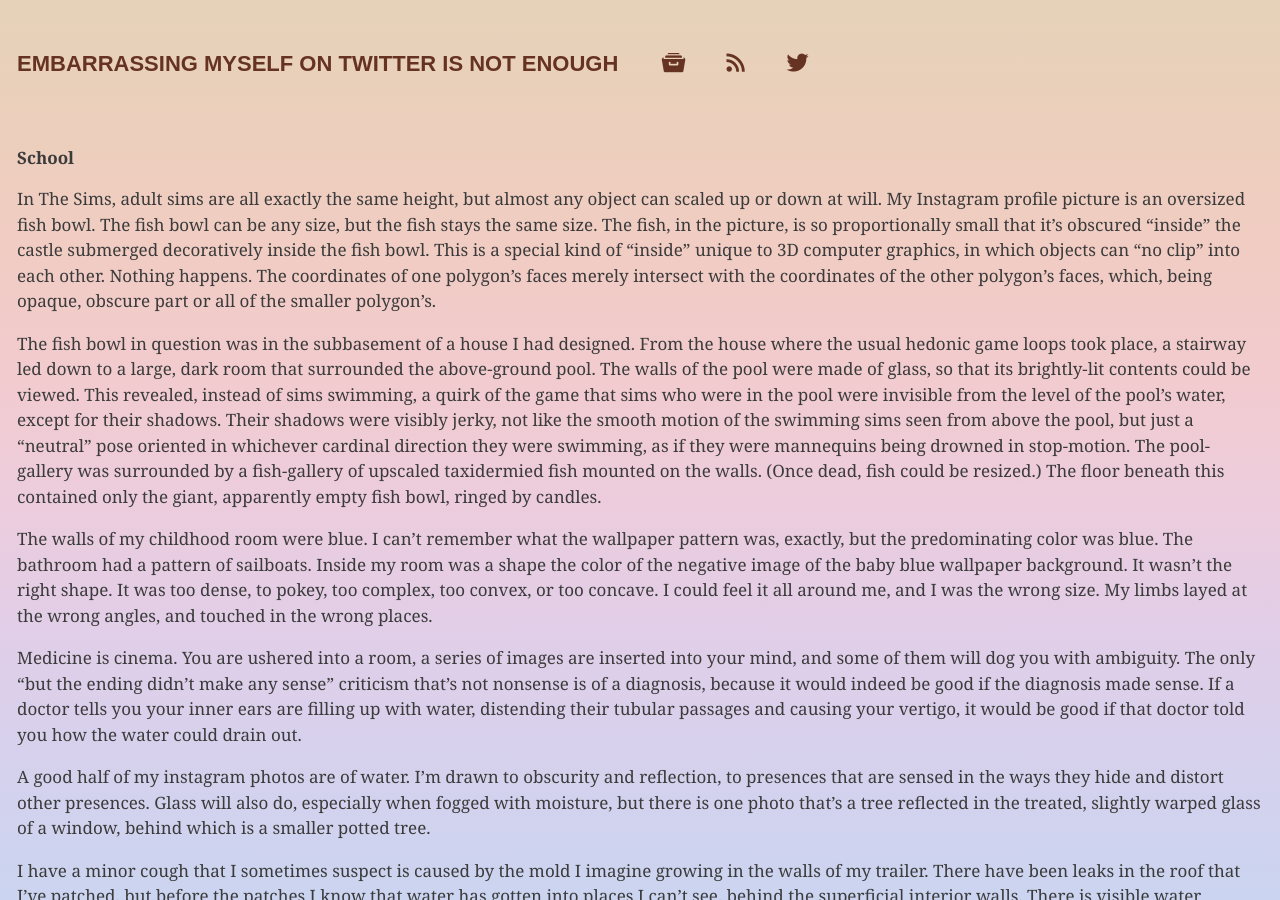
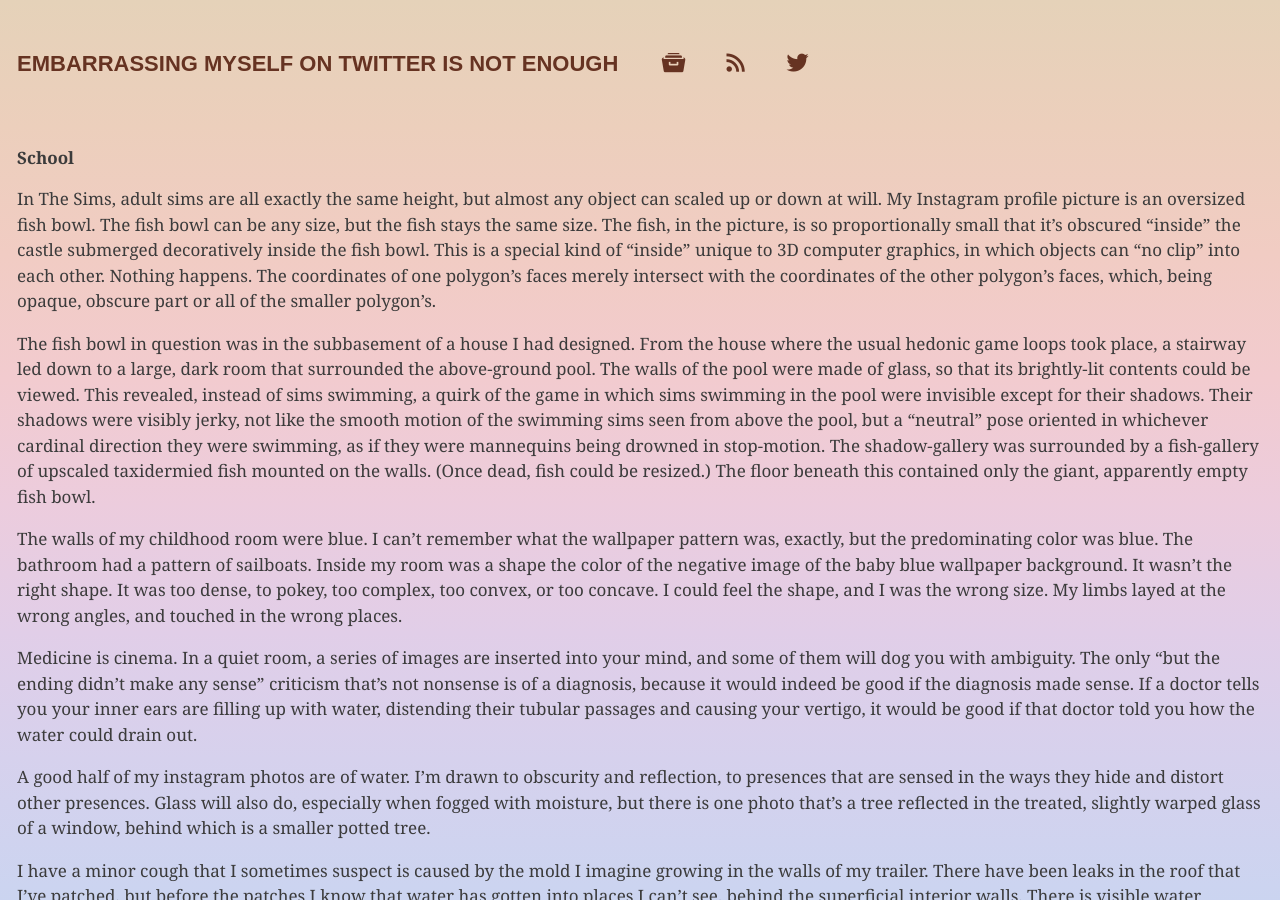
Before and after one commit to meanyhead/meanyhead.github.io, a Jekyll site: the page built from _posts/2022-1-28-school.md, in a window 1280 px wide and 900 px high. Built offline with Jekyll 4.4.1, drawn with Linux system fonts in a browser that asks for light colours; comment, search, counter and statistics services are not loaded; some of the changed text lies outside the part shown.

Commit message:
auto Sat 01/29/2022  11:28 PM

```diff
--- a/_posts/2022-1-28-school.md
+++ b/_posts/2022-1-28-school.md
@@ -4,15 +4,15 @@
 ---
 In The Sims, adult sims are all exactly the same height, but almost any object can scaled up or down at will. My Instagram profile picture is an oversized fish bowl. The fish bowl can be any size, but the fish stays the same size. The fish, in the picture, is so proportionally small that it's obscured "inside" the castle submerged decoratively inside the fish bowl. This is a special kind of "inside" unique to 3D computer graphics, in which objects can "no clip" into each other. Nothing happens. The coordinates of one polygon's faces merely intersect with the coordinates of the other polygon's faces, which, being opaque, obscure part or all of the smaller polygon's.
 
-The fish bowl in question was in the subbasement of a house I had designed. From the house where the usual hedonic game loops took place, a stairway led down to a large, dark room that surrounded the above-ground pool. The walls of the pool were made of glass, so that its brightly-lit contents could be viewed. This revealed, instead of sims swimming, a quirk of the game that sims who were in the pool were invisible from the level of the pool's water, except for their shadows. Their shadows were visibly jerky, not like the smooth motion of the swimming sims seen from above the pool, but just a "neutral" pose oriented in whichever cardinal direction they were swimming, as if they were mannequins being drowned in stop-motion. The pool-gallery was surrounded by a fish-gallery of upscaled taxidermied fish mounted on the walls. (Once dead, fish could be resized.) The floor beneath this contained only the giant, apparently empty fish bowl, ringed by candles.
+The fish bowl in question was in the subbasement of a house I had designed. From the house where the usual hedonic game loops took place, a stairway led down to a large, dark room that surrounded the above-ground pool. The walls of the pool were made of glass, so that its brightly-lit contents could be viewed. This revealed, instead of sims swimming, a quirk of the game in which sims swimming in the pool were invisible except for their shadows. Their shadows were visibly jerky, not like the smooth motion of the swimming sims seen from above the pool, but a "neutral" pose oriented in whichever cardinal direction they were swimming, as if they were mannequins being drowned in stop-motion. The shadow-gallery was surrounded by a fish-gallery of upscaled taxidermied fish mounted on the walls. (Once dead, fish could be resized.) The floor beneath this contained only the giant, apparently empty fish bowl.
 
-The walls of my childhood room were blue. I can't remember what the wallpaper pattern was, exactly, but the predominating color was blue. The bathroom had a pattern of sailboats. Inside my room was a shape the color of the negative image of the baby blue wallpaper background. It wasn't the right shape. It was too dense, to pokey, too complex, too convex, or too concave. I could feel it all around me, and I was the wrong size. My limbs layed at the wrong angles, and touched in the wrong places.
+The walls of my childhood room were blue. I can't remember what the wallpaper pattern was, exactly, but the predominating color was blue. The bathroom had a pattern of sailboats. Inside my room was a shape the color of the negative image of the baby blue wallpaper background. It wasn't the right shape. It was too dense, to pokey, too complex, too convex, or too concave. I could feel the shape, and I was the wrong size. My limbs layed at the wrong angles, and touched in the wrong places.
 
-Medicine is cinema. You are ushered into a room, a series of images are inserted into your mind, and some of them will dog you with ambiguity. The only "but the ending didn't make any sense" criticism that's not nonsense is of a diagnosis, because it would indeed be good if the diagnosis made sense. If a doctor tells you your inner ears are filling up with water, distending their tubular passages and causing your vertigo, it would be good if that doctor told you how the water could drain out.
+Medicine is cinema. In a quiet room, a series of images are inserted into your mind, and some of them will dog you with ambiguity. The only "but the ending didn't make any sense" criticism that's not nonsense is of a diagnosis, because it would indeed be good if the diagnosis made sense. If a doctor tells you your inner ears are filling up with water, distending their tubular passages and causing your vertigo, it would be good if that doctor told you how the water could drain out.
 
 A good half of my instagram photos are of water. I'm drawn to obscurity and reflection, to presences that are sensed in the ways they hide and distort other presences. Glass will also do, especially when fogged with moisture, but there is one photo that's a tree reflected in the treated, slightly warped glass of a window, behind which is a smaller potted tree.
 
-I have a minor cough that I sometimes suspect is caused by the mold I imagine growing in the walls of my trailer. There have been leaks in the roof that I've patched, but before the patches I know that water has gotten into places I can't see, behind the superficial interior walls. There is visible water damage to the bottom of the wooden frame of the slide. The slide is the part that recedes and portrudes from the side of the trailer with the help of an electric motor. Even though I think the frame is decorative rather than structural, the way that the wood is bulging and delaminating where it meets the floor gives the impression that the slide is slowly sloughing off.
+I have a minor cough that I sometimes suspect is caused by the mold I imagine growing in the walls of my trailer. There have been leaks in the roof that I've patched, but before the patches I know that water has gotten into places I can't see, behind the superficial interior walls. There is visible water damage to the bottom of the wooden frame of the slide. The slide is the part that recedes and protrudes from the side of the trailer with the help of an electric motor. Even though I think the frame is decorative rather than structural, the way that the wood is bulging and delaminating where it meets the floor gives the impression that the slide is slowly collapsing, which, because it's the part of the trailer that is most often leaking, could be a relief.
 
 Like a diagnosis of incomplete anatomical imagery, I don't know how to tell a story, only how to toss various images about, hoping that they will agglomerate into more than the sum of their parts.
 
--- a/publish_time.txt
+++ b/publish_time.txt
@@ -1 +1 @@
-12:10 PM
+01:48 PM
```
